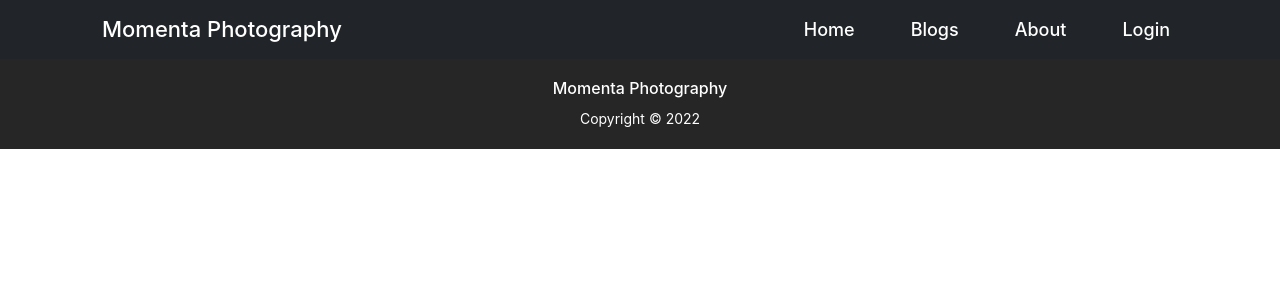
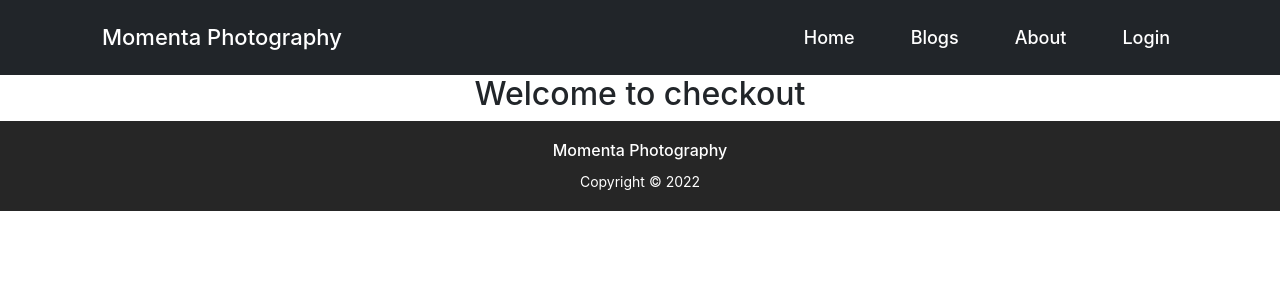
Before and after one commit to rashedevs/momenta-photography, a React (Create React App) app: page /checkout in a window 1280 px wide. Shown: the top 300 px of the page. Built offline with nearby package versions, Linux system fonts and the light colour scheme.

Commit message:
checkout route set and added event on book now button

```diff
--- a/src/App.js
+++ b/src/App.js
@@ -2,6 +2,7 @@ import { Route, Routes } from 'react-router-dom';
 import './App.css';
 import About from './Pages/About/About';
 import Blogs from './Pages/Blogs/Blogs';
+import Checkout from './Pages/Checkout/Checkout';
 import Home from './Pages/Home/Home/Home';
 import Login from './Pages/Login/Login';
 import Register from './Pages/Register/Register';
@@ -16,6 +17,7 @@ function App() {
         <Route path="/" element={<Home></Home>}></Route>
         <Route path="/blogs" element={<Blogs></Blogs>}></Route>
         <Route path="/about" element={<About></About>}></Route>
+        <Route path="/checkout" element={<Checkout></Checkout>}></Route>
         <Route path="/register" element={<Register></Register>}></Route>
         <Route path="/login" element={<Login></Login>}></Route>
       </Routes>
--- /dev/null
+++ b/src/Pages/Checkout/Checkout.js
@@ -0,0 +1,11 @@
+import React from 'react';
+
+const Checkout = () => {
+    return (
+        <div>
+            <h2>Welcome to checkout</h2>
+        </div>
+    );
+};
+
+export default Checkout;
--- a/src/Pages/Home/Service/Service.js
+++ b/src/Pages/Home/Service/Service.js
@@ -1,7 +1,9 @@
 import React from 'react';
+import { useNavigate } from 'react-router-dom';
 import './Service.css'
 
 const Service = ({ service }) => {
+    const navigate = useNavigate()
     const { name, img, description, price } = service
     return (
         <div className='service'>
@@ -9,7 +11,7 @@ const Service = ({ service }) => {
             <h4>{name}</h4>
             <h4>${price}</h4>
             <p>{description}</p>
-            <button>Book Now</button>
+            <button onClick={() => navigate("/checkout")}>Book Now</button>
         </div>
     );
 };
--- a/src/Pages/Login/Login.js
+++ b/src/Pages/Login/Login.js
@@ -5,7 +5,7 @@ import GoogleLogin from '../GoogleLogin/GoogleLogin';
 
 const Login = () => {
     return (
-        <div className='container w-50 mx-auto' style={{ height: "120vh" }}>
+        <div className='container w-50 mx-auto'>
             <h2 className='text-dark my-5 text-center'>Please Login</h2>
             <Form>
                 <Form.Group className="mb-3" controlId="formBasicEmail">
--- a/src/Pages/Register/Register.js
+++ b/src/Pages/Register/Register.js
@@ -5,7 +5,7 @@ import GoogleLogin from '../GoogleLogin/GoogleLogin';
 
 const Register = () => {
     return (
-        <div className='container' style={{ height: "120vh" }}>
+        <div className='container'>
             <div className='register-form'>
                 <h2 className='text-dark my-5 text-center'>Please Register</h2>
                 <form>
--- a/src/Pages/Shared/Header/Header.js
+++ b/src/Pages/Shared/Header/Header.js
@@ -4,7 +4,7 @@ import './Header.css';
 
 const Header = () => {
     return (
-        <Navbar collapseOnSelect sticky='top' expand="lg" bg="dark" variant="dark" className='header'>
+        <Navbar collapseOnSelect sticky='top' expand="lg" bg="dark" variant="dark" className='header py-3'>
             <Container>
                 <Navbar.Brand as={Link} to="/" style={{ mouse: "pointer", fontSize: "22px" }}>Momenta Photography</Navbar.Brand>
                 {/* <Navbar.Brand as={Link} to="/">
@@ -14,8 +14,6 @@ const Header = () => {
                 <Navbar.Collapse id="responsive-navbar-nav">
                     <Nav className="me-auto">
                     </Nav>
-                    {/* <Nav className='me-auto'>
-                    </Nav> */}
                     <Nav className='all-links'>
                         <Nav.Link as={Link} to="/">Home</Nav.Link>
                         <Nav.Link as={Link} to="/blogs">Blogs</Nav.Link>
```
Also changed, not shown: src/Pages/Checkout/Checkout.css (added).
